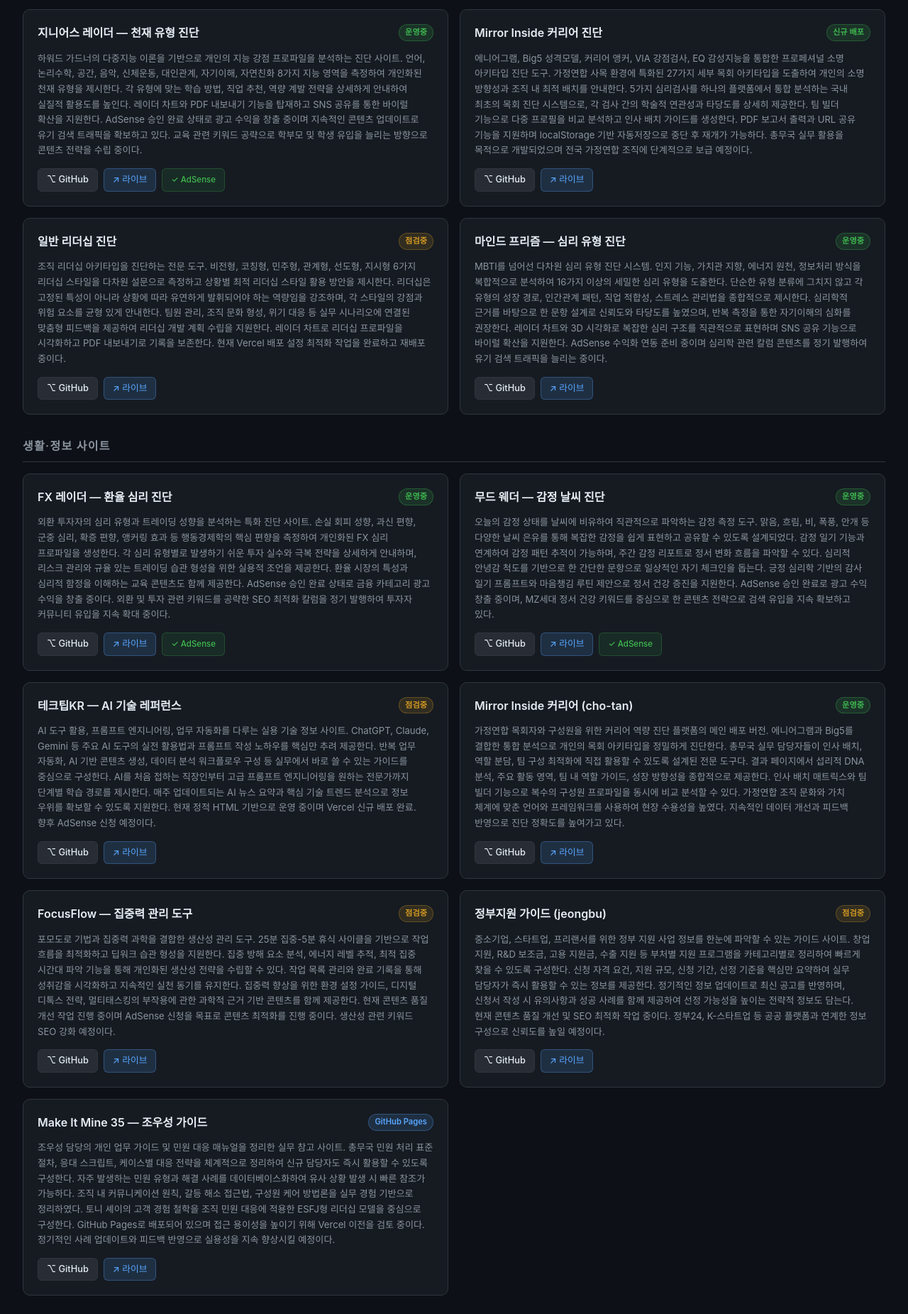
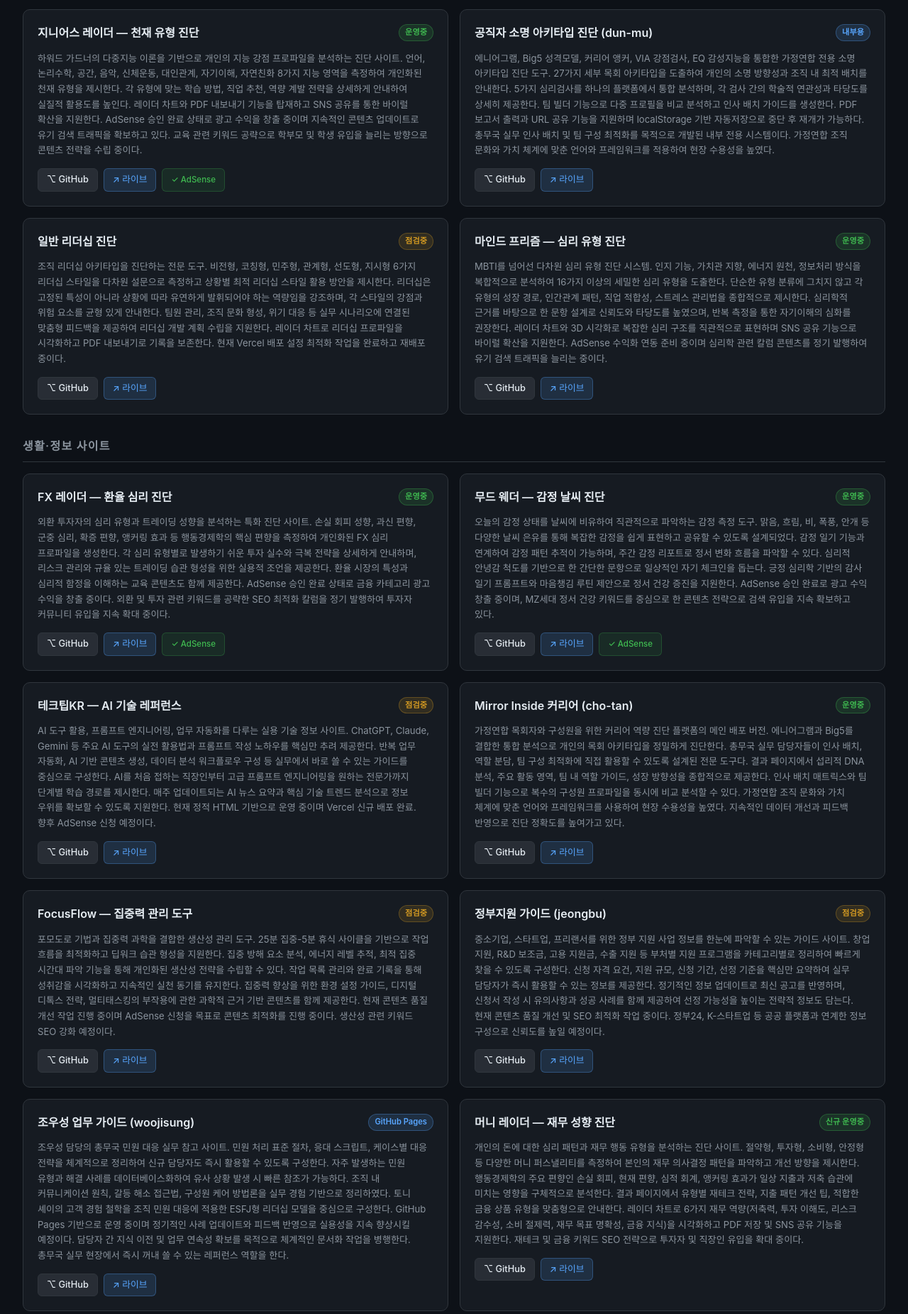
Before and after one commit to CHOBH1024/control-tower, a plain HTML site: page index.html in a window 1280 px wide. Shown: the part 604-2455 px from the top of the page at 71% size. Drawn offline with Linux system fonts and the light colour scheme.

Commit message:
fix: 카드 수정 — dun-mu 내부용 표시, woojisung 분리, money-radar 추가

```diff
--- a/index.html
+++ b/index.html
@@ -59,7 +59,7 @@
 <header>
   <div>
     <h1>🗼 Anti 통합관제탑</h1>
-    <span>CHOBH1024 전체 사이트 현황 · 업데이트: 2026-06-04</span>
+    <span>CHOBH1024 전체 사이트 현황 · 업데이트: 2026-06-04 · 15개 사이트</span>
   </div>
 </header>
 
@@ -67,7 +67,7 @@
   <div class="stat"><div class="stat-num green">6</div><div class="stat-label">운영중</div></div>
   <div class="stat"><div class="stat-num yellow">4</div><div class="stat-label">점검중</div></div>
   <div class="stat"><div class="stat-num blue">4</div><div class="stat-label">AdSense 승인</div></div>
-  <div class="stat"><div class="stat-num" style="color:var(--purple)">14</div><div class="stat-label">전체 사이트</div></div>
+  <div class="stat"><div class="stat-num" style="color:var(--purple)">15</div><div class="stat-label">전체 사이트</div></div>
 </div>
 
 <main>
@@ -115,13 +115,13 @@
 
   <div class="card">
     <div class="card-header">
-      <div class="card-title">Mirror Inside 커리어 진단</div>
-      <span class="badge badge-green">신규 배포</span>
+      <div class="card-title">공직자 소명 아키타입 진단 (dun-mu)</div>
+      <span class="badge badge-blue">내부용</span>
     </div>
-    <p class="desc">에니어그램, Big5 성격모델, 커리어 앵커, VIA 강점검사, EQ 감성지능을 통합한 프로페셔널 소명 아키타입 진단 도구. 가정연합 사목 환경에 특화된 27가지 세부 목회 아키타입을 도출하여 개인의 소명 방향성과 조직 내 최적 배치를 안내한다. 5가지 심리검사를 하나의 플랫폼에서 통합 분석하는 국내 최초의 목회 진단 시스템으로, 각 검사 간의 학술적 연관성과 타당도를 상세히 제공한다. 팀 빌더 기능으로 다중 프로필을 비교 분석하고 인사 배치 가이드를 생성한다. PDF 보고서 출력과 URL 공유 기능을 지원하며 localStorage 기반 자동저장으로 중단 후 재개가 가능하다. 총무국 실무 활용을 목적으로 개발되었으며 전국 가정연합 조직에 단계적으로 보급 예정이다.</p>
+    <p class="desc">에니어그램, Big5 성격모델, 커리어 앵커, VIA 강점검사, EQ 감성지능을 통합한 가정연합 전용 소명 아키타입 진단 도구. 27가지 세부 목회 아키타입을 도출하여 개인의 소명 방향성과 조직 내 최적 배치를 안내한다. 5가지 심리검사를 하나의 플랫폼에서 통합 분석하며, 각 검사 간의 학술적 연관성과 타당도를 상세히 제공한다. 팀 빌더 기능으로 다중 프로필을 비교 분석하고 인사 배치 가이드를 생성한다. PDF 보고서 출력과 URL 공유 기능을 지원하며 localStorage 기반 자동저장으로 중단 후 재개가 가능하다. 총무국 실무 인사 배치 및 팀 구성 최적화를 목적으로 개발된 내부 전용 시스템이다. 가정연합 조직 문화와 가치 체계에 맞춘 언어와 프레임워크를 적용하여 현장 수용성을 높였다.</p>
     <div class="links">
       <a class="link-btn link-github" href="https://github.com/CHOBH1024/make-it-mine-35" target="_blank">⌥ GitHub</a>
-      <a class="link-btn link-live" href="https://make-it-mine-35.vercel.app" target="_blank">↗ 라이브</a>
+      <a class="link-btn link-live" href="https://dun-mu.vercel.app" target="_blank">↗ 라이브</a>
     </div>
   </div>
 
@@ -230,13 +230,25 @@
 
   <div class="card">
     <div class="card-header">
-      <div class="card-title">Make It Mine 35 — 조우성 가이드</div>
+      <div class="card-title">조우성 업무 가이드 (woojisung)</div>
       <span class="badge badge-blue">GitHub Pages</span>
     </div>
-    <p class="desc">조우성 담당의 개인 업무 가이드 및 민원 대응 매뉴얼을 정리한 실무 참고 사이트. 총무국 민원 처리 표준 절차, 응대 스크립트, 케이스별 대응 전략을 체계적으로 정리하여 신규 담당자도 즉시 활용할 수 있도록 구성한다. 자주 발생하는 민원 유형과 해결 사례를 데이터베이스화하여 유사 상황 발생 시 빠른 참조가 가능하다. 조직 내 커뮤니케이션 원칙, 갈등 해소 접근법, 구성원 케어 방법론을 실무 경험 기반으로 정리하였다. 토니 셰이의 고객 경험 철학을 조직 민원 대응에 적용한 ESFJ형 리더십 모델을 중심으로 구성한다. GitHub Pages로 배포되어 있으며 접근 용이성을 높이기 위해 Vercel 이전을 검토 중이다. 정기적인 사례 업데이트와 피드백 반영으로 실용성을 지속 향상시킬 예정이다.</p>
+    <p class="desc">조우성 담당의 총무국 민원 대응 실무 참고 사이트. 민원 처리 표준 절차, 응대 스크립트, 케이스별 대응 전략을 체계적으로 정리하여 신규 담당자도 즉시 활용할 수 있도록 구성한다. 자주 발생하는 민원 유형과 해결 사례를 데이터베이스화하여 유사 상황 발생 시 빠른 참조가 가능하다. 조직 내 커뮤니케이션 원칙, 갈등 해소 접근법, 구성원 케어 방법론을 실무 경험 기반으로 정리하였다. 토니 셰이의 고객 경험 철학을 조직 민원 대응에 적용한 ESFJ형 리더십 모델을 중심으로 구성한다. GitHub Pages 기반으로 운영 중이며 정기적인 사례 업데이트와 피드백 반영으로 실용성을 지속 향상시킬 예정이다. 담당자 간 지식 이전 및 업무 연속성 확보를 목적으로 체계적인 문서화 작업을 병행한다. 총무국 실무 현장에서 즉시 꺼내 쓸 수 있는 레퍼런스 역할을 한다.</p>
     <div class="links">
       <a class="link-btn link-github" href="https://github.com/CHOBH1024/woojisung" target="_blank">⌥ GitHub</a>
       <a class="link-btn link-live" href="https://chobh1024.github.io/woojisung" target="_blank">↗ 라이브</a>
+    </div>
+  </div>
+
+  <div class="card">
+    <div class="card-header">
+      <div class="card-title">머니 레이더 — 재무 성향 진단</div>
+      <span class="badge badge-green">신규 운영중</span>
+    </div>
+    <p class="desc">개인의 돈에 대한 심리 패턴과 재무 행동 유형을 분석하는 진단 사이트. 절약형, 투자형, 소비형, 안정형 등 다양한 머니 퍼스낼리티를 측정하여 본인의 재무 의사결정 패턴을 파악하고 개선 방향을 제시한다. 행동경제학의 주요 편향인 손실 회피, 현재 편향, 심적 회계, 앵커링 효과가 일상 지출과 저축 습관에 미치는 영향을 구체적으로 분석한다. 결과 페이지에서 유형별 재테크 전략, 지출 패턴 개선 팁, 적합한 금융 상품 유형을 맞춤형으로 안내한다. 레이더 차트로 6가지 재무 역량(저축력, 투자 이해도, 리스크 감수성, 소비 절제력, 재무 목표 명확성, 금융 지식)을 시각화하고 PDF 저장 및 SNS 공유 기능을 지원한다. 재테크 및 금융 키워드 SEO 전략으로 투자자 및 직장인 유입을 확대 중이다.</p>
+    <div class="links">
+      <a class="link-btn link-github" href="https://github.com/CHOBH1024/money-radar" target="_blank">⌥ GitHub</a>
+      <a class="link-btn link-live" href="https://money-radar-five.vercel.app" target="_blank">↗ 라이브</a>
     </div>
   </div>
 
```
